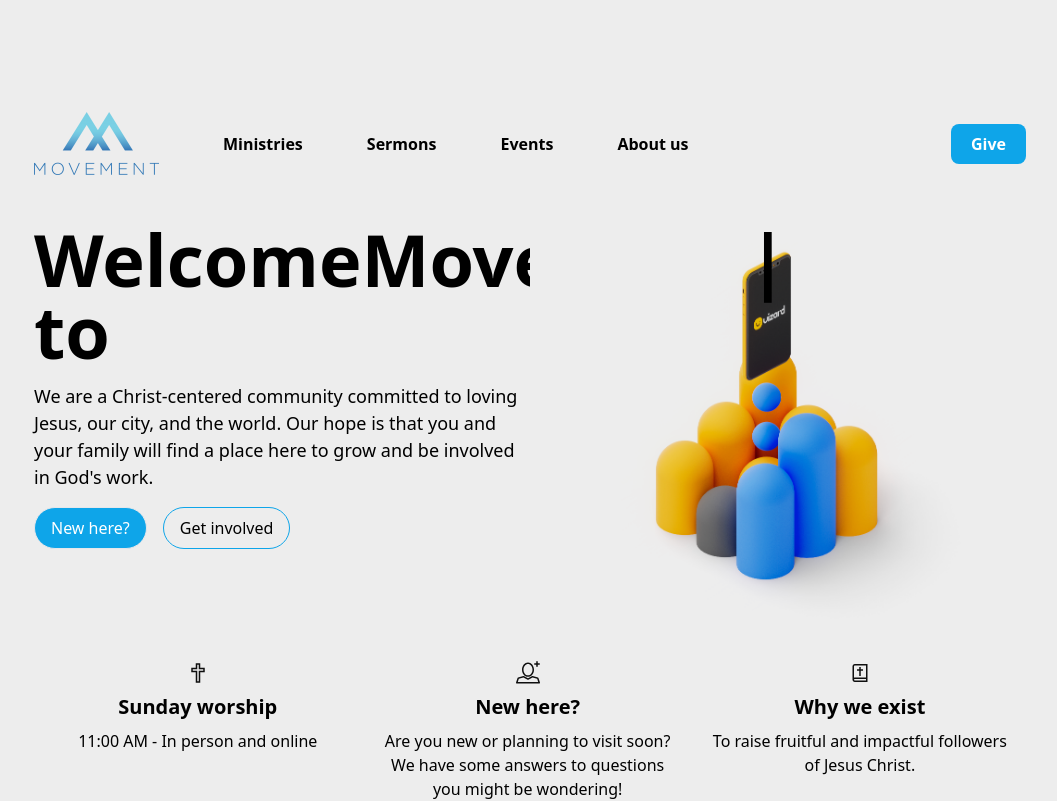
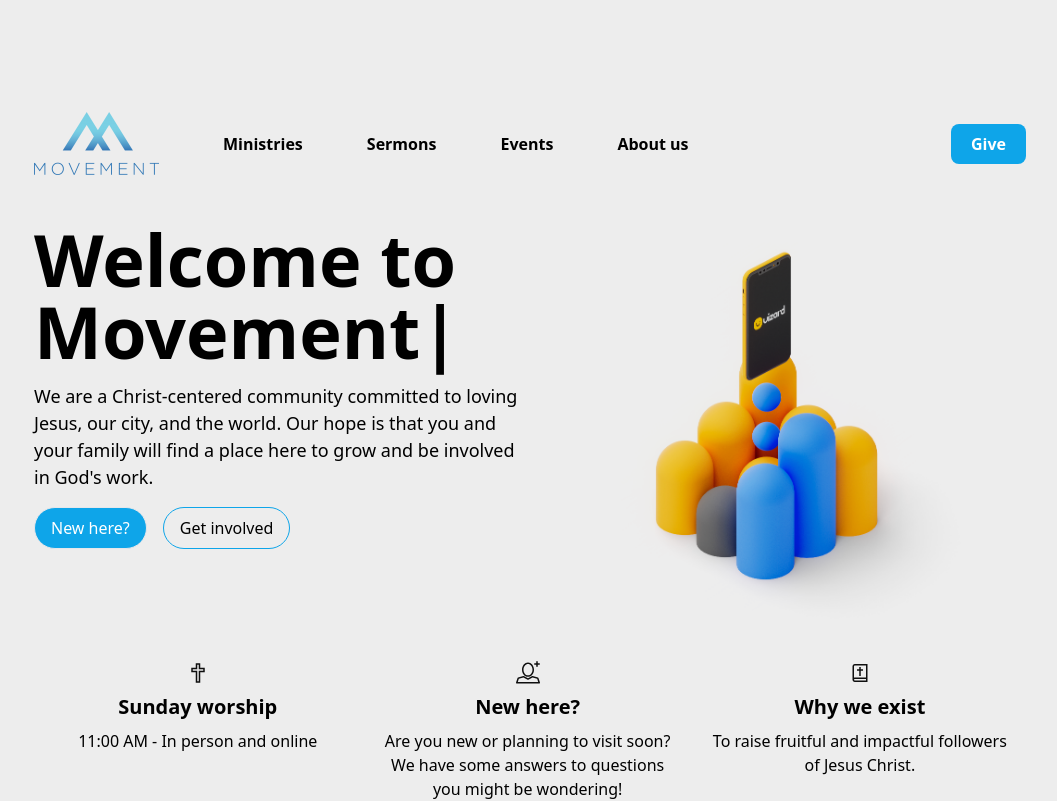
Before and after one commit to Richarizaard/mvmt-web, a React (Create React App) app: page / in a window 1280 px wide. Shown: the top 801 px of the page, without its empty margins (110-1167 px from the left). Built offline with nearby package versions, Linux system fonts and the light colour scheme.

Commit message:
update tailwind on front page

```diff
--- a/src/components/PageIntroCard.tsx
+++ b/src/components/PageIntroCard.tsx
@@ -28,9 +28,8 @@ const PageIntroCard = ({
   return (
     <div className="grid grid-cols-2 pt-6 pb-6 sm:pt-12">
       <div className="leading-normal col-span-2 sm:col-span-1">
-        <div className="flex justify-start pb-2 md:pb-4 text-4xl md:text-7xl font-semibold">
-          {title && title}
-          <br />
+        <div className="pb-2 md:pb-4 text-4xl md:text-7xl font-semibold">
+          <div className="flex justify-start">{title && title}</div>
           {typedStrings && (
             <Typed
               strings={typedStrings}
```
